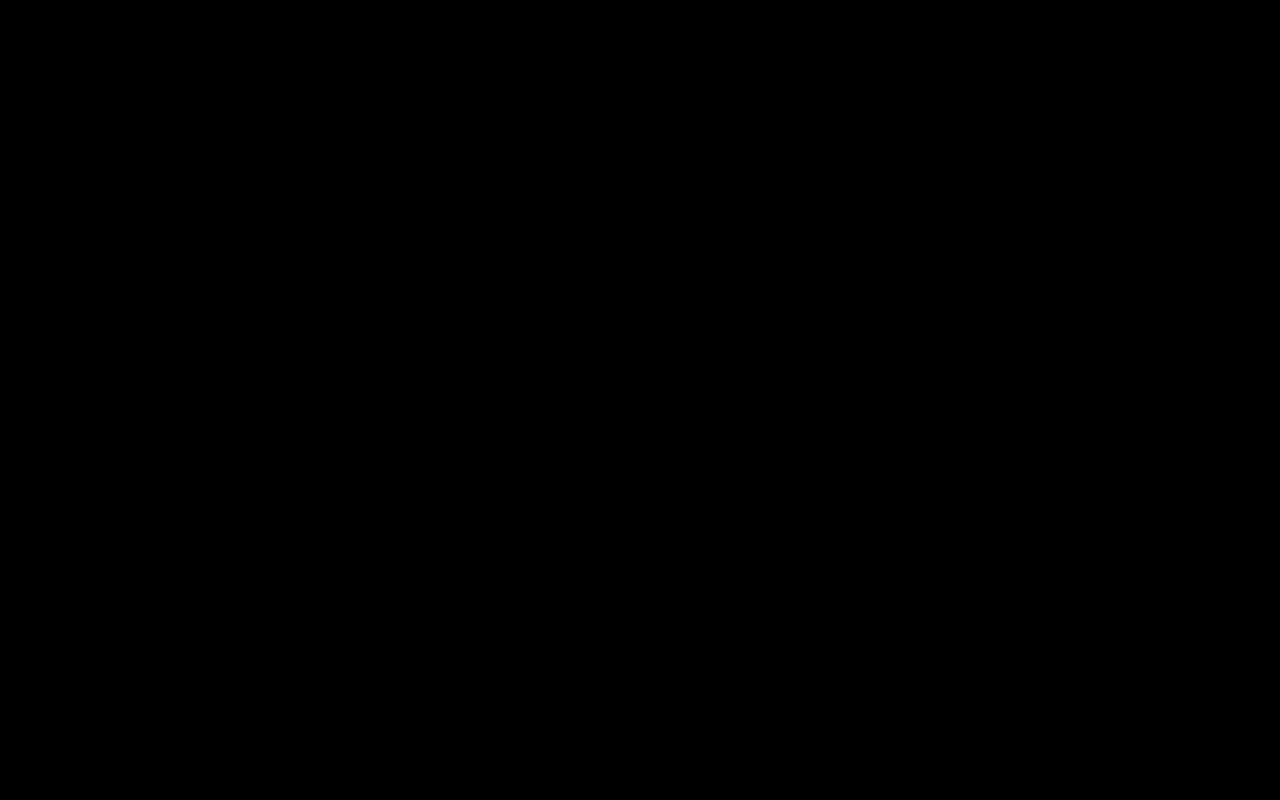
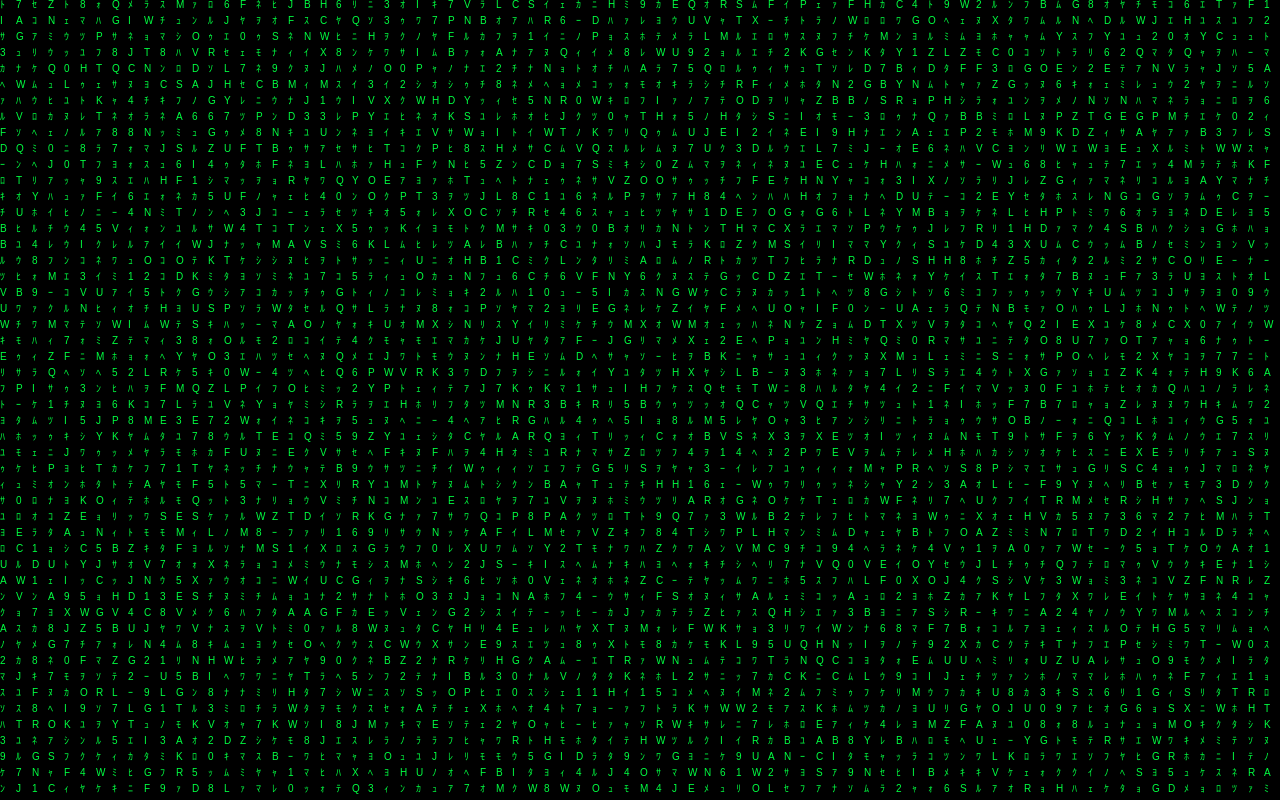
Before and after one commit to Eetub1/Eetub1.github.io, a website built with Vite: page index.html in a window 1280 px wide. Built offline with nearby package versions, Linux system fonts and the light colour scheme.

Commit message:
this looks now like a dope ass hacker thingy :)

```diff
--- a/src/main.ts
+++ b/src/main.ts
@@ -3,14 +3,21 @@ import "./style.css"
 let canvas: HTMLCanvasElement
 let ctx: CanvasRenderingContext2D
 
-const fontSize = 16
-let columns = 0
-let rainDrops: number[] = []
+const cellSize = 4
+let cols = 0
+let rows = 0
 
-const chars = "ABCDEFGHIJKLMNOPQRSTUVWXYZ0123456789"
+let lastTime = 0
+let interval = 1000 / 3 // how many ms between animationframes
+let timer = 0
 
-// Make sure animation is the same speed for every screen with differing refresh rates
-const speed = 0.015
+const chars = "ABCDEFGHIJKLMNOPQRSTUVWXYZ0123456789ｦｧｨｩｪｫｬｭｮｯｰｱｲｳｴｵｶｷｸｹｺｻｼｽｾｿﾀﾁﾂﾃﾄﾅﾆﾇﾈﾉﾊﾋﾌﾍﾎﾏﾐﾑﾒﾓﾔﾕﾖﾗﾘﾙﾚﾛﾜﾝ"
+
+function getRandomChar() {
+    const index = Math.floor(Math.random() * chars.length)
+    return chars[index]
+}
+
 
 function start() {
     canvas = document.querySelector<HTMLCanvasElement>("#canvas")!
@@ -18,7 +25,7 @@ function start() {
 
     resize()
 
-    requestAnimationFrame(draw)
+    requestAnimationFrame(animate)
 }
 
 
@@ -26,18 +33,29 @@ function resize() {
     canvas.width = window.innerWidth
     canvas.height = window.innerHeight
 
-    columns = Math.floor(canvas.width / fontSize)
-
-    const rows = canvas.height / fontSize
-    rainDrops = []
-    for (let i = 0; i < columns; i++) {
-        rainDrops[i] = Math.random() * rows - rows * 0.5
-    }
+    cols = Math.floor(canvas.width / cellSize)
+    rows = Math.floor(canvas.height / cellSize)
 }
 
 
-function draw() {
-    requestAnimationFrame(draw)
+function animate(timeStamp: number) {
+    const deltaTime = timeStamp - lastTime
+    lastTime = timeStamp
+    timer += deltaTime
+
+    if (timer > interval) {
+        timer = 0
+        ctx.clearRect(0, 0, canvas.width, canvas.height)
+
+        for (let row = 0; row < rows; row += cellSize) {
+            for (let col = 0; col < cols; col += cellSize) {
+                ctx.fillText(getRandomChar(), col * cellSize, row * cellSize)
+                ctx.textBaseline = "top"
+                ctx.fillStyle = "#00FF41"
+            }
+        }
+    }
+    requestAnimationFrame(animate)
 }
 
 
--- a/src/style.css
+++ b/src/style.css
@@ -12,6 +12,13 @@ body {
     min-height: 100vh;
 }
 
+#canvas {
+    position: fixed;
+    inset: 0;
+    display: block;
+    z-index: -1;
+}
+
 /*header, footer {
     border: 1px solid blue;
     padding: 15px;
```
